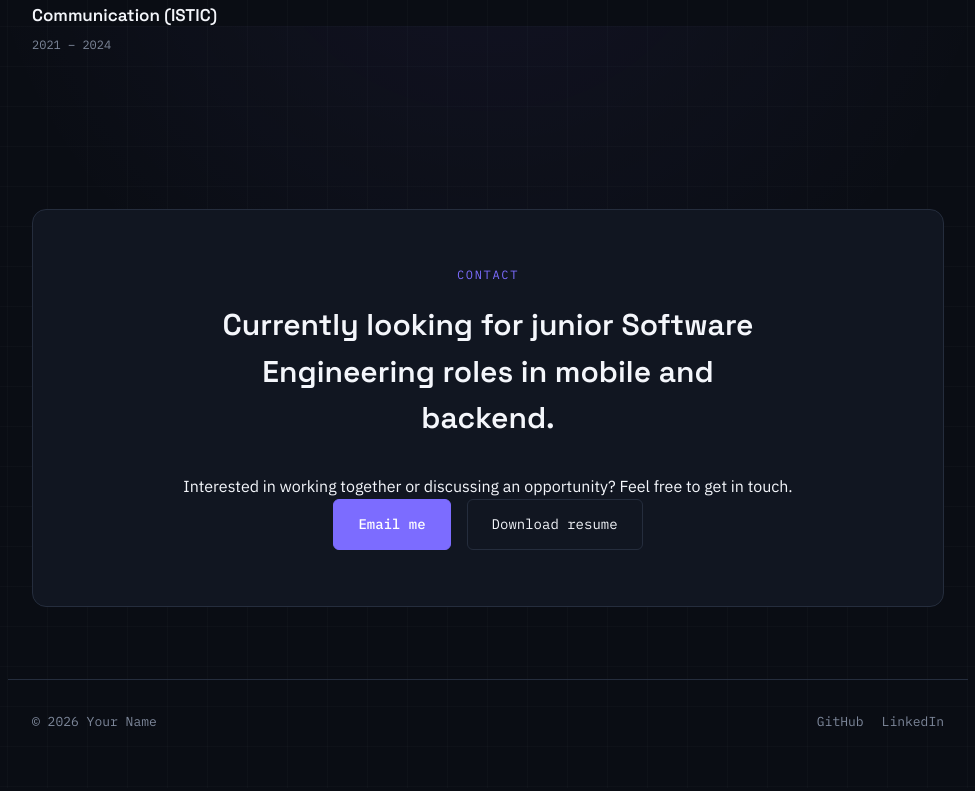
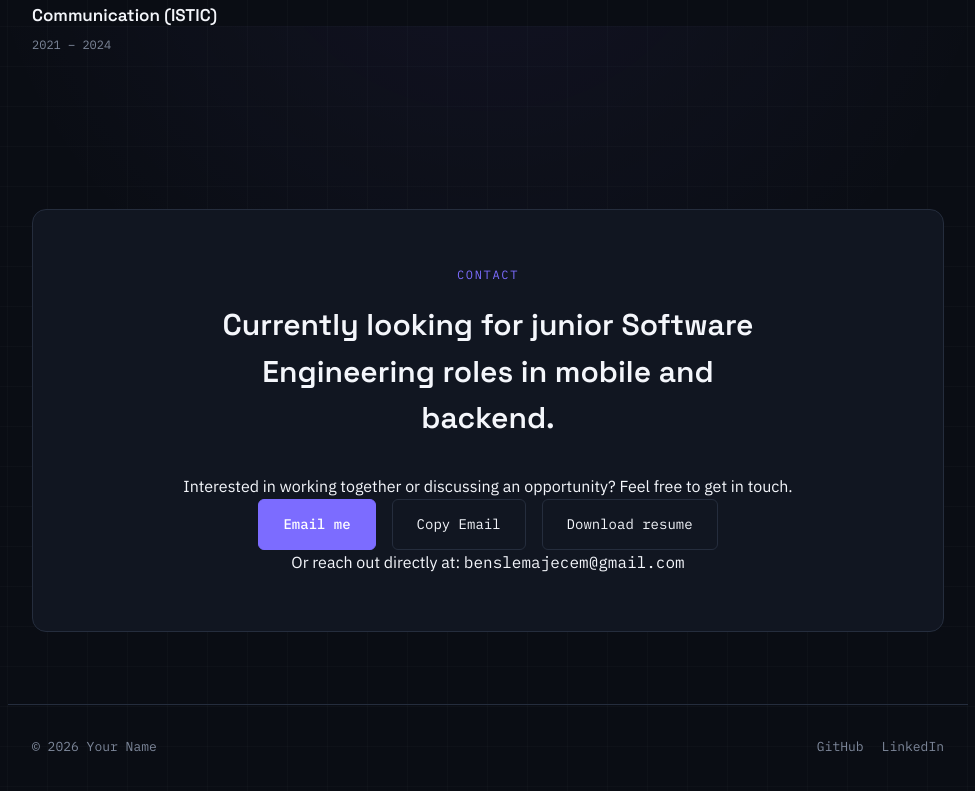
Before and after one commit to jecem-ben-slama/portfoliov2, an Angular app: page / in a window 1280 px wide. Shown: the part 3174-3965 px from the top of the page, without its empty margins (152-1127 px from the left). Built offline with nearby package versions, Linux system fonts and the light colour scheme.

Commit message:
add email adress to " email me " button

```diff
--- a/src/app/features/contact/contact.component.html
+++ b/src/app/features/contact/contact.component.html
@@ -1,5 +1,4 @@
 <section class="section" id="contact">
-
   <div class="contact-box">
 
     <p class="eyebrow">
@@ -16,20 +15,27 @@
 
     <div class="actions">
 
-      <a href="mailto:you@example.com" class="btn primary large">
+      <!-- Primary mailto link -->
+      <a [href]="mailtoLink" class="btn primary large">
         {{ i18n.t('contact.email') }}
       </a>
 
-      <a [href]="
-          i18n.is('fr')
-            ? 'assets/resume-fr.pdf'
-            : 'assets/resume-en.pdf'
-        " download class="btn large">
+      <!-- Fallback / Copy button right beside it -->
+      <button (click)="copyEmail($event)" class="btn large">
+        {{ copied ? 'Copied to clipboard!' : 'Copy Email' }}
+      </button>
+
+      <!-- Resume download -->
+      <a [href]="resumePath" download class="btn large">
         {{ i18n.t('contact.resume') }}
       </a>
 
     </div>
 
+    <!-- Always visible raw text option just in case -->
+    <p class="email-fallback-text">
+      Or reach out directly at: <code>{{ emailAddress }}</code>
+    </p>
+
   </div>
-
 </section>
--- a/src/app/features/contact/contact.component.ts
+++ b/src/app/features/contact/contact.component.ts
@@ -1,5 +1,5 @@
 import { Component, inject } from '@angular/core';
-
+import { DomSanitizer, SafeUrl } from '@angular/platform-browser';
 import { TranslationService } from '../../core/i18n/translation.service';
 
 @Component({
@@ -10,4 +10,26 @@ import { TranslationService } from '../../core/i18n/translation.service';
 })
 export class ContactComponent {
   readonly i18n = inject(TranslationService);
+  private sanitizer = inject(DomSanitizer);
+
+  copied = false;
+  readonly emailAddress = 'benslemajecem@gmail.com';
+
+  get mailtoLink(): SafeUrl {
+    return this.sanitizer.bypassSecurityTrustUrl(
+      `mailto:${this.emailAddress}?subject=Inquiry%20regarding%20your%20portfolio`
+    );
+  }
+
+  get resumePath(): string {
+    return this.i18n.is('fr') ? 'assets/resume-fr.pdf' : 'assets/resume-en.pdf';
+  }
+
+  copyEmail(event: Event): void {
+    event.preventDefault(); // Stop default navigation if needed
+    navigator.clipboard.writeText(this.emailAddress).then(() => {
+      this.copied = true;
+      setTimeout(() => (this.copied = false), 2000); // Reset after 2 seconds
+    });
+  }
 }
--- a/src/app/features/home/hero/hero.component.html
+++ b/src/app/features/home/hero/hero.component.html
@@ -22,7 +22,7 @@
       LinkedIn
     </a>
 
-    <a href="mailto:you@example.com" class="btn primary">
+    <a href="mailto:benslemajecem@gmail.com" class="btn primary">
       {{ i18n.t('hero.contactMe') }}
     </a>
 
```
